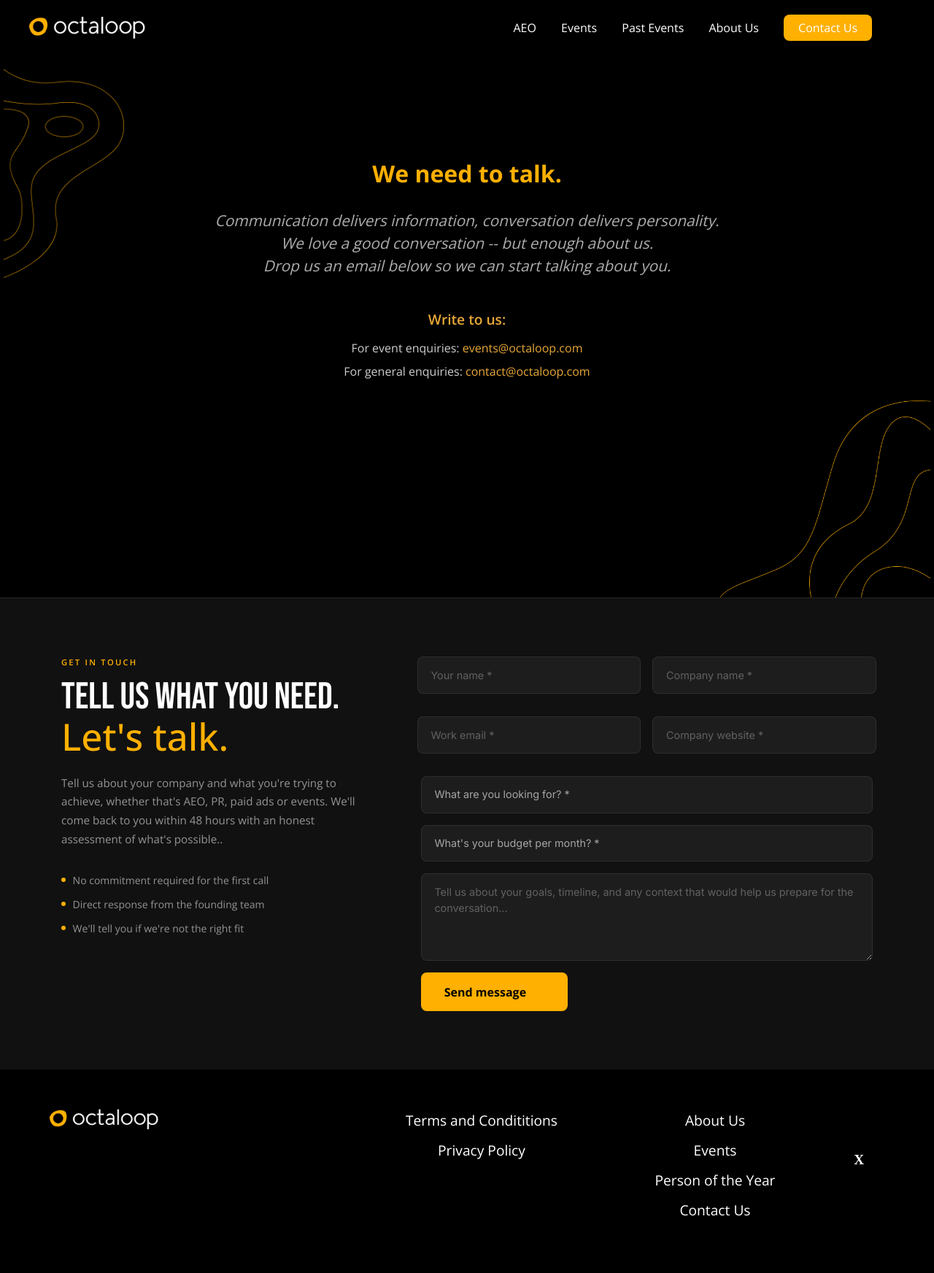
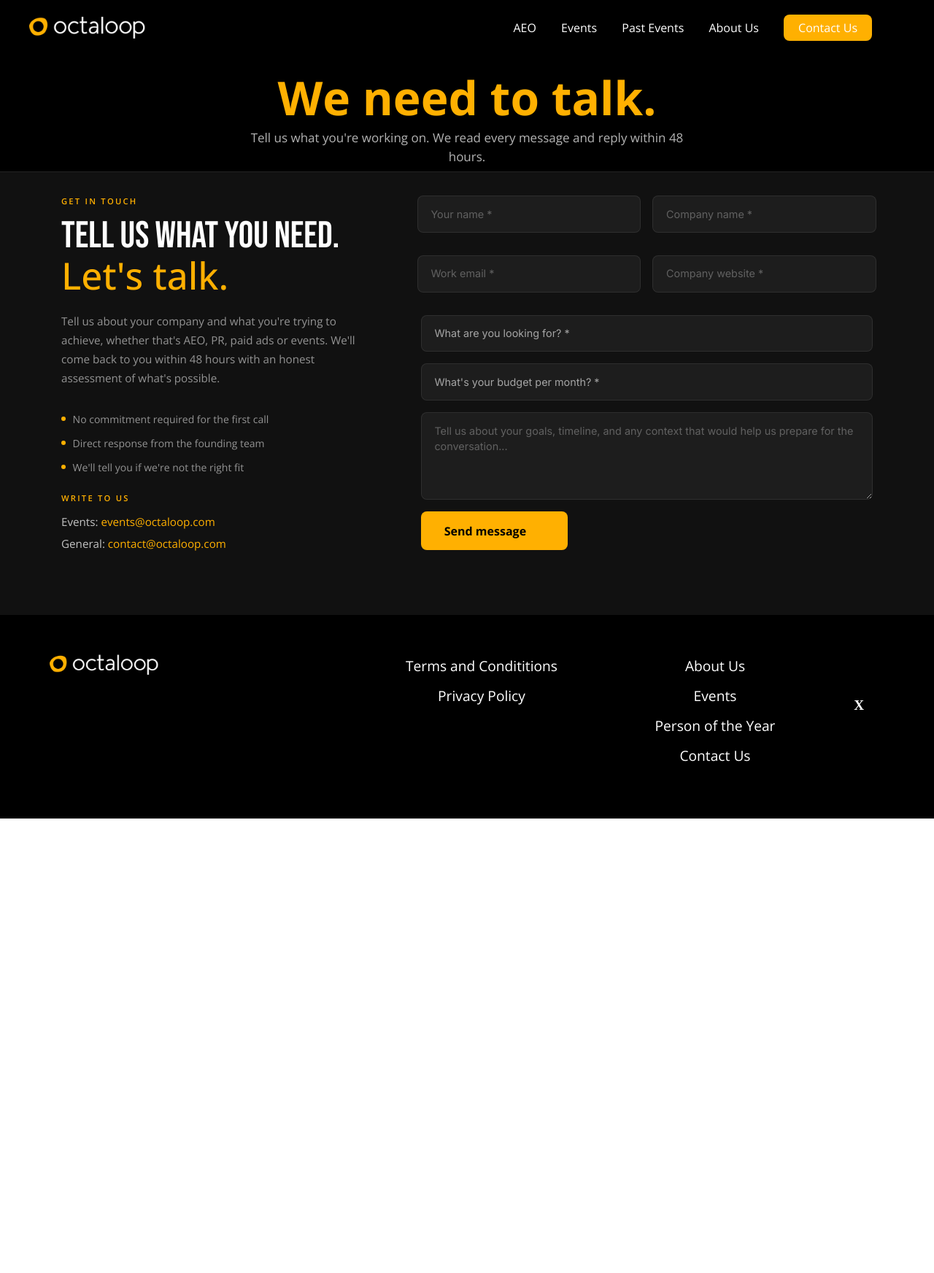
Before and after one commit to av535/octaloop, a Jekyll site: the page contact-us/index.html, which Jekyll copies as it is, in a window 1280 px wide. Shown: the whole page at 73% size. Built offline with Jekyll 4.4.1, drawn with Linux system fonts in a browser that asks for light colours; nearby versions of some CDN libraries; some web fonts are replaced; library files that are not in the unit come from our copies; after the commit the page ends 1122 px from its top, so only the background shows below that.

Commit message:
Contact Us: compact hero, form above the fold, emails in intro column

```diff
--- a/contact-us/index.html
+++ b/contact-us/index.html
@@ -376,34 +376,10 @@ html :where(.is-position-sticky){
     <hr style="width:90%">
 </div>
 </div>
-<div class="row">
-			<div class="col-md-3 col-4 col-lg-2 loop-1">
-				<img src="../assets/images/wp-content/themes/octaloop/assets/images/loop-1.png" alt="Octaloop" width="auto" height="auto">
-			</div>
-			<div class="col-lg-8 col-md-6 col-sm-6">
-				<div class="top-heading">
-					<span class="highlight">We need to talk.</span>
-				</div>
-				<div class="top-sub-heading">
-					Communication delivers information, conversation delivers personality.
-					<br>
-					We love a good conversation -- but enough about us.
-					<br>
-					Drop us an email below so we can start talking about you.
-				</div>
-				<div class="write-to-us" style="margin-top:24px;text-align:center">
-					<p class="write-label">Write to us:</p>
-					<p>For event enquiries: <a href="mailto:events@octaloop.com">events@octaloop.com</a></p>
-					<p>For general enquiries: <a href="mailto:contact@octaloop.com">contact@octaloop.com</a></p>
-				</div>
-			</div>
+<div class="contact-hero-compact">
+			<h1 class="top-heading"><span class="highlight">We need to talk.</span></h1>
+			<p class="contact-hero-sub">Tell us what you're working on. We read every message and reply within 48 hours.</p>
 		</div>
-		<div class="row justify-content-end">
-			<div class="col-md-3 col-8 col-lg-3 loop-2">
-				<img src="../assets/images/wp-content/themes/octaloop/assets/images/loop-4.png" alt="Octaloop" loading="lazy" width="auto" height="auto">
-			</div>
-		</div>
-
 	</div>
 
 <!-- Contact form (moved from /services/) -->
@@ -580,6 +556,16 @@ html :where(.is-position-sticky){
 
 
 .gtm-contact-wrap .contact{color:#fff}
+
+.contact-page .section-1{min-height:0 !important;height:auto !important;padding-bottom:0 !important}
+.contact-hero-compact{text-align:center;padding:28px 20px 8px}
+.contact-hero-compact .top-heading{font-size:64px;line-height:1;margin:0 0 10px !important;padding:0 !important;height:auto !important}
+.contact-hero-sub{color:rgba(255,255,255,.7);font-size:17px;margin:0 auto;max-width:620px}
+.gtm-contact-wrap .contact{padding-top:32px !important}
+.gtm-contact-wrap .contact-inner{align-items:start}
+.contact-write p{margin:.25rem 0;color:rgba(255,255,255,.75)}
+.contact-write a{color:#ffb001}
+@media(max-width:900px){.contact-hero-compact .top-heading{font-size:44px}.contact-hero-compact{padding:16px 16px 0}.gtm-contact-wrap .contact{padding-top:20px !important}.contact-lede{display:contents}.contact-lede>*{order:1}.gtm-contact-wrap .contact-form{order:2}.contact-lede .contact-bullets,.contact-write{order:3}.gtm-contact-wrap .contact-inner{gap:1rem !important}.contact-lede>.section-label:first-child,.contact-lede h2{display:none}.contact-lede p{margin:0}}
 </style>
 <div class="gtm-contact-wrap">
 <section class="contact" id="contact">
@@ -588,12 +574,17 @@ html :where(.is-position-sticky){
       <div class="contact-lede">
         <div class="section-label">Get In Touch</div>
         <h2>Tell us what you need.<br><span style="color: var(--orange);">Let's talk.</span></h2>
-        <p>Tell us about your company and what you're trying to achieve, whether that's AEO, PR, paid ads or events. We'll come back to you within 48 hours with an honest assessment of what's possible..</p>
+        <p>Tell us about your company and what you're trying to achieve, whether that's AEO, PR, paid ads or events. We'll come back to you within 48 hours with an honest assessment of what's possible.</p>
         <ul class="contact-bullets">
           <li>No commitment required for the first call</li>
           <li>Direct response from the founding team</li>
           <li>We'll tell you if we're not the right fit</li>
         </ul>
+        <div class="contact-write">
+          <div class="section-label" style="margin-top:1.5rem">Write to us</div>
+          <p>Events: <a href="mailto:events@octaloop.com">events@octaloop.com</a></p>
+          <p>General: <a href="mailto:contact@octaloop.com">contact@octaloop.com</a></p>
+        </div>
       </div>
       <form class="contact-form" id="gtmForm" onsubmit="handleFormSubmit(event)">
         <div class="form-row">
```
Also changed, not shown: 1 other file.
